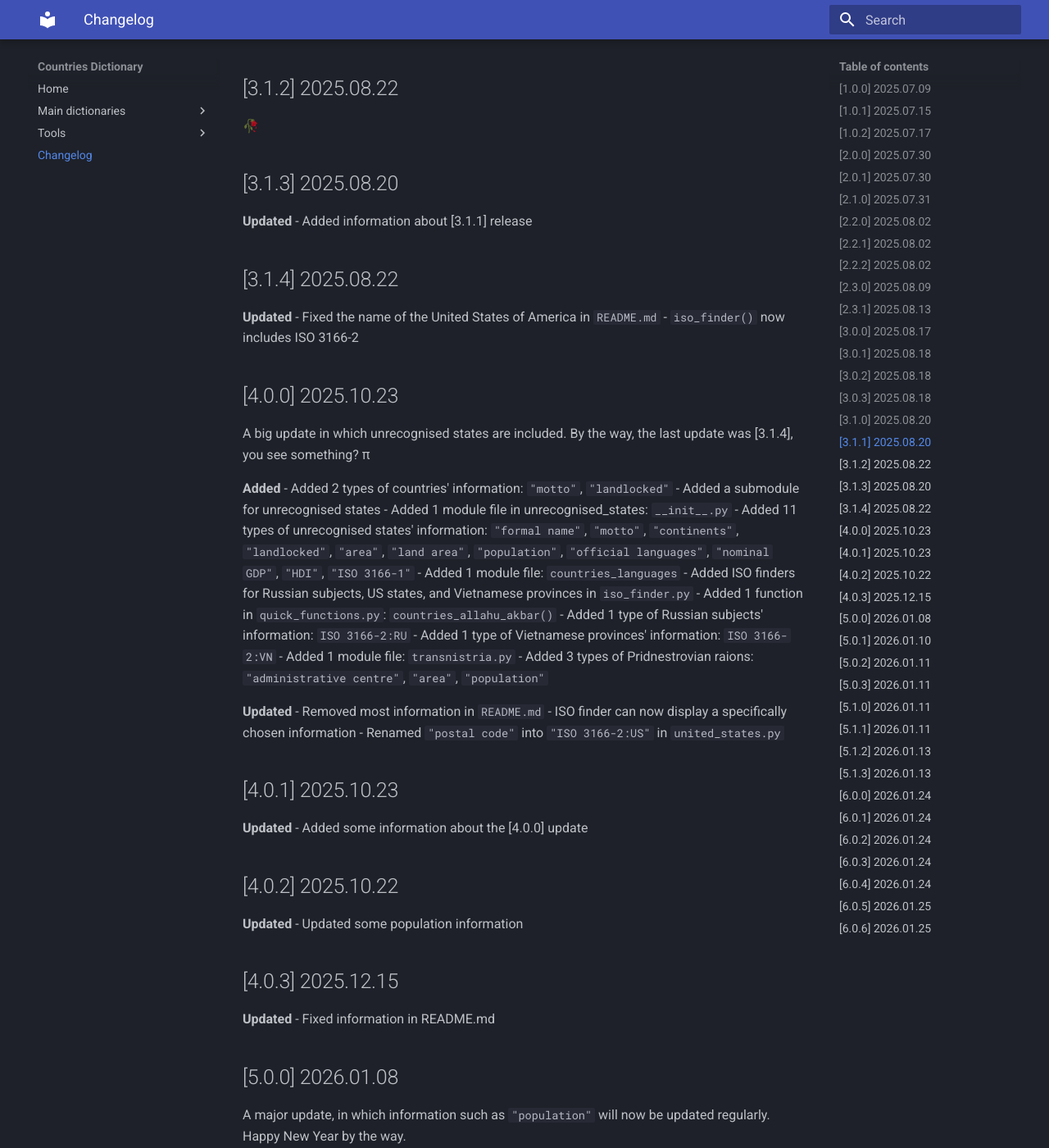
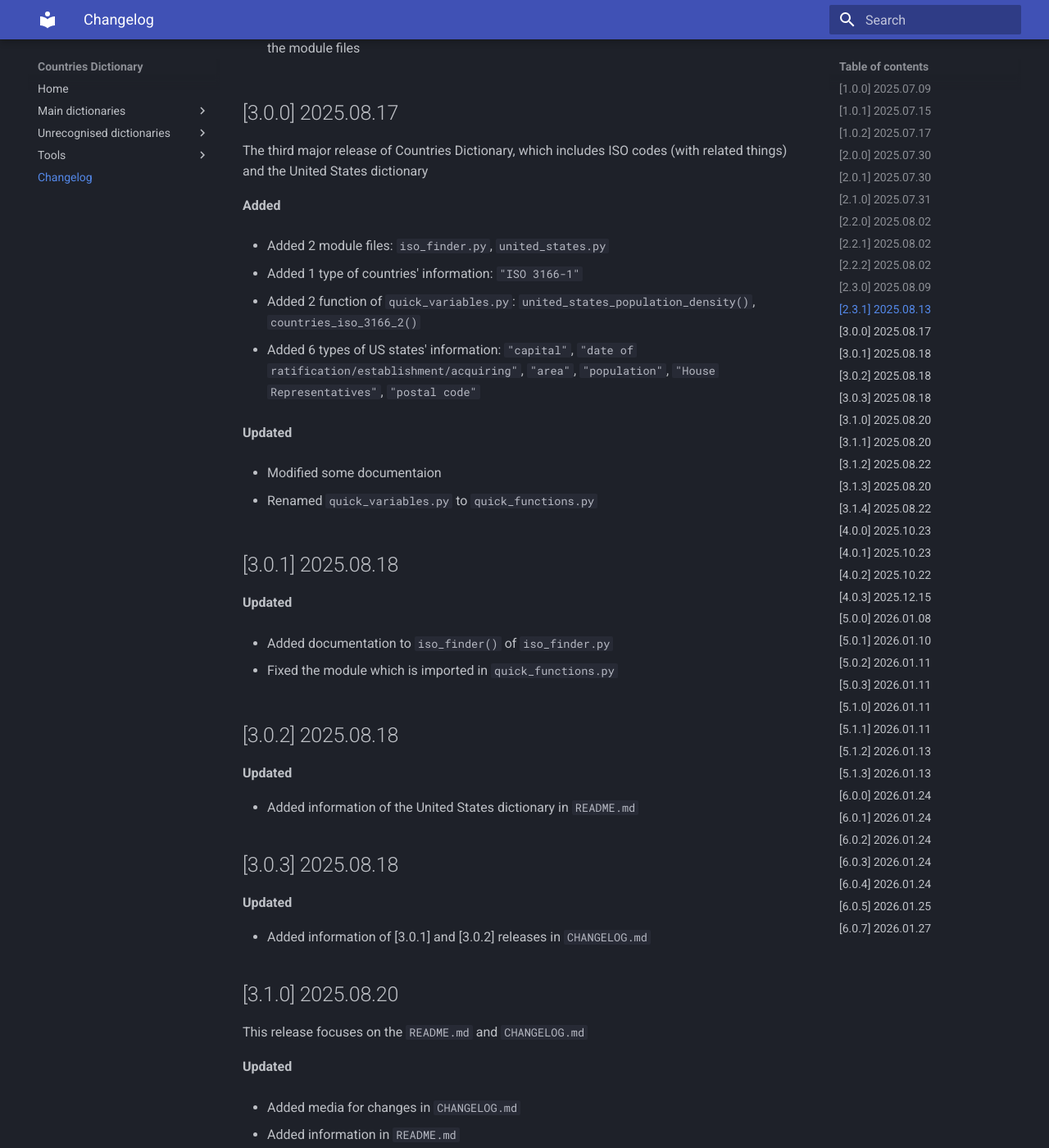
Before and after one commit to ThienFakeVN/countries_dictionary, an MkDocs documentation site: the page built from docs/changelog.md, in a window 1280 px wide and 1400 px high, scrolled down 3467 px. Shown: the whole window at 82% size. Built offline with MkDocs 1.6.1 and Material for MkDocs 9.7.7, drawn with Linux system fonts in a browser that asks for light colours; some of the changed text lies outside the part shown.

Commit message:
i love her....

```diff
--- a/docs/changelog.md
+++ b/docs/changelog.md
@@ -3,119 +3,163 @@
 The first release of Countries Dictionary.
 
 __Added__
+
 - Added 1 module file: `__init__.py`
+
 - Added 4 types of countries' information: `"continents"`, `"area"`, `"population"`, `"nominal GDP"`
 
 ## [1.0.1] 2025.07.15
 __Updated__
+
 - Fixed the licence's name in `pyproject.toml`
 
 ## [1.0.2] 2025.07.17
 __Updated__
+
 - Fixed `README.md`'s grammar
 
 ## [2.0.0] 2025.07.30
 The second major release of Countries Dictionary, which includes new module files
 
 __Added__
+
 - Added 3 module files: `quick_variables.py`, `russia.py`, `vietnam.py`
+
 - Added 4 types of countries' information: `"formal name"`, `"land area"`, `"official languages"`, `"HDI"`
+
 - Added 6 variables in `quick_variables.py`: `json_countries`, `json_russia`, `json_vietnam`, `countries_france_censored`, `countries_area_sorted`, `countries_population_sorted`
+
 - Added 4 types of Russian subjects' information: `"federal district"`, `"economic region"`, `"area"`
+
 - Added 3 types of Vietnamese provinces' information: `"region"`, `"area"`, `"population"`
 
 __Updated__
+
 - Reorganised the Countries Dictionary and the `README.md` file
+
 - Rounded Vatican City's nominal GDP to millions
 
 ## [2.0.1] 2025.07.30
 __Updated__
+
 - Fixed how `quick_variables.py` imports `russia.py` and `vietnam.py`
 
 ## [2.1.0] 2025.07.31
 Since this release, you can publicly see the codes, licence, etc. of this module at https://github.com/ThienFakeVN/countries_dictionary (though, if you see this `CHANGELOG.md` then you have already known that)
 
 __Updated__
+
 - The module can now be maintained on GitHub
 
 ## [2.2.0] 2025.08.02
 The release which introduces `CHANGELOG.md` and various more things
 
 __Added__
+
 - Added `CHANGELOG.md`
+
 - Added 1 type of Russian subjects' information: `"capital/administrative centre"`
+
 - Added 1 type of Vietnamese provinces' information: `"administrative centre"`
+
 - Added 4 variables in `quick_variables.py`: `russia_subjects_area_sorted`, `russia_subjects_population_sorted`, `vietnam_provinces_area_sorted`, `vietnam_provinces_population_sorted`
 
 __Updated__
+
 - Replace `[None]`s in `official languages`s with `[]`, and `None`s in `federal district`s and `economic region`s with `""`
 
 ## [2.2.1] 2025.08.02
 __Updated__
+
 - Removed the link to `CHANGELOG.md` in `README.md`
+
 - Added a reference of the adđition of the `CHANGELOG.md` file
 
 ## [2.2.2] 2025.08.02
 __Updated__
+
 - Added the link to the `CHANGELOG.md` file on GitHub in `README.md`
+
 - Altered the `countries`'s documentation
 
 ## [2.3.0] 2025.08.09
 A big release for `quick_variables.py` and British English (even though I've been using it since the first release), alongside adding some information for minor and major releases.
 
 __Added__
+
 - Added 9 functions in `quick_variables.py`: `chosen_dictionary()`, `json_dictionary()`, `sorted_dictionary()`, `filtered_dictionary()`, `countries_population_density()`, `russia_population_density()`, `vietnam_population_density()`, `countries_population_density()`, `countries_france_censored()`
 
 __Removed__
+
 - Removed the 10 previous variables in `quick_variables.py`: `json_countries`, `json_russia`, `json_vietnam`, `countries_france_censored`, `countries_area_sorted`, `countries_population_sorted`, `russia_subjects_area_sorted`, `russia_subjects_population_sorted`, `vietnam_provinces_area_sorted`, `vietnam_provinces_population_sorted`
 
 __Updated__
+
 - Renamed `LICENSE` to `LICENCE`
+
 - Replaced the licence's name with the `LICENCE` file in `pyproject.toml`
+
 - Modified `README.md` significantly
+
 - Fixed `"land area"`s of some countries
 
 ## [2.3.1] 2025.08.13
 __Updated__
+
 - Modified `README.md` slightly
+
 - Modified some lines in `CHANGELOG.md`
+
 - Renamed `countries`, `russia`, `vietnam` to `COUNTRIES`, `RUSSIA`, `VIETNAM` respectively in the module files
 
 ## [3.0.0] 2025.08.17
 The third major release of Countries Dictionary, which includes ISO codes (with related things) and the United States dictionary
 
 __Added__
+
 - Added 2 module files: `iso_finder.py`, `united_states.py`
+
 - Added 1 type of countries' information: `"ISO 3166-1"`
+
 - Added 2 function of `quick_variables.py`: `united_states_population_density()`, `countries_iso_3166_2()`
+
 - Added 6 types of US states' information: `"capital"`, `"date of ratification/establishment/acquiring"`, `"area"`, `"population"`, `"House Representatives"`, `"postal code"`
 
 __Updated__
+
 - Modified some documentaion
+
 - Renamed `quick_variables.py` to `quick_functions.py`
 
 ## [3.0.1] 2025.08.18
 __Updated__
+
 - Added documentation to `iso_finder()` of `iso_finder.py`
+
 - Fixed the module which is imported in `quick_functions.py`
 
 ## [3.0.2] 2025.08.18
 __Updated__
+
 - Added information of the United States dictionary in `README.md`
 
 ## [3.0.3] 2025.08.18
 __Updated__
+
 - Added information of [3.0.1] and [3.0.2] releases in `CHANGELOG.md`
 
 ## [3.1.0] 2025.08.20
 This release focuses on the `README.md` and `CHANGELOG.md`
 
 __Updated__
+
 - Added media for changes in `CHANGELOG.md`
+
 - Added information in `README.md`
 
 ## [3.1.1] 2025.08.20
 __Updated__
+
 - Added some keywords in `pyproject.toml`
 
 ## [3.1.2] 2025.08.22
@@ -123,129 +167,179 @@ __Updated__
 
 ## [3.1.3] 2025.08.20
 __Updated__
+
 - Added information about [3.1.1] release
 
 ## [3.1.4] 2025.08.22
 __Updated__
+
 - Fixed the name of the United States of America in `README.md`
+
 - `iso_finder()` now includes ISO 3166-2
 
 ## [4.0.0] 2025.10.23
 A big update in which unrecognised states are included. By the way, the last update was [3.1.4], you see something? π
 
 __Added__
+
 - Added 2 types of countries' information: `"motto"`, `"landlocked"`
+
 - Added a submodule for unrecognised states
+
 - Added 1 module file in unrecognised_states: `__init__.py`
+
 - Added 11 types of unrecognised states' information: `"formal name"`, `"motto"`, `"continents"`, `"landlocked"`, `"area"`, `"land area"`, `"population"`, `"official languages"`, `"nominal GDP"`, `"HDI"`, `"ISO 3166-1"`
+
 - Added 1 module file: `countries_languages`
+
 - Added ISO finders for Russian subjects, US states, and Vietnamese provinces in `iso_finder.py`
+
 - Added 1 function in `quick_functions.py`: `countries_allahu_akbar()`
+
 - Added 1 type of Russian subjects' information: `ISO 3166-2:RU`
+
 - Added 1 type of Vietnamese provinces' information: `ISO 3166-2:VN`
+
 - Added 1 module file: `transnistria.py`
+
 - Added 3 types of Pridnestrovian raions: `"administrative centre"`, `"area"`, `"population"`
 
 __Updated__
+
 - Removed most information in `README.md`
+
 - ISO finder can now display a specifically chosen information
+
 - Renamed `"postal code"` into `"ISO 3166-2:US"` in `united_states.py`
 
 ## [4.0.1] 2025.10.23
 __Updated__
+
 - Added some information about the [4.0.0] update
 
 ## [4.0.2] 2025.10.22
 __Updated__
+
 - Updated some population information
 
 ## [4.0.3] 2025.12.15
 __Updated__
+
 - Fixed information in README.md
 
 ## [5.0.0] 2026.01.08
 A major update, in which information such as `"population"` will now be updated regularly. Happy New Year by the way.
 
 __Added__
+
 - Added 1 type of countries' information: `"state religion"`
+
 - Added 1 type of unrecognised states' information: `"state religion"`
 
 __Removed__
+
 - Removed the 9 previous functions in `quick_functions.py`: `filtered_dictionary()`, `countries_population_density()`, `russia_population_density()`, `united_states_population_density()`, `vietnam_population_density()`, `countries_population_density()`, `countries_iso_3166_2()`, `countries_france_censored()`, `countries_allahu_akbar()`
 
 __Updated__
+
 - Fixed `united_states` and `unrecognised_states`'s documentation
+
 - Renamed `chosen_dictionary()` to `quick_function()`
+
 - Monthly updated population information
+
 - Quarterly updated area information
 
 ## [5.0.1] 2026.01.10
 __Updated__
+
 - Fixed the date of [5.0.0]'s release
+
 - Fixed `iso_ru_finder`'s `Exception`'s parameter
 
 ## [5.0.2] 2026.01.11
 __Updated__
+
 - Fixed some code in `quick_functions.py`
 
 ## [5.0.3] 2026.01.11
 __Updated__
+
 - Altered some code in `quick_functions.py`
 
 ## [5.1.0] 2026.01.11
 Monaco, North Korea and Vatican City's `"HDI"` were only `.0`, but now, they are literal `None`s, just as how I planned months ago. Hehehehe.
 
 __Updated__
+
 - Changed values that are empty (e.g. `""` in `"motto"`) into `None`
+
 - `sort_dictionary` in `quick_functions.py` now can filter out `None` values
 
 ## [5.1.1] 2026.01.11
 __Updated__
+
 - Fixed some code in `quick_functions.py`
 
 ## [5.1.2] 2026.01.13
 __Updated__
+
 - Fixed some code in `quick_functions.py`
 
 ## [5.1.3] 2026.01.13
 __Updated__
+
 - Fixed Republic of the Congo's `HDI`
 
 ## [6.0.0] 2026.01.24
 A very big update, where I added a documentation site for my module.
 
 __Added__
+
 - Added a documentation site for the Countries Dictionary <!-- thanks to mkdocs! -->
+
 - Added 1 module file: `mkdocs.yml`
 
 __Updated__
+
 - Renamed `CHANGELOG.md` into `changelog.md`
+
 - Altered how `quick_functions.py` and `iso_finder.py` import other module files
+
 - Altered significantly values in `__init__.py`s
+
 - Fixed values in `russia.py`
+
 - Renamed `"date of ratification/establishment/acquiring"` keys into `"date of ratification/establishment/acquisition"` in `united_states.py`
+
 - Altered significantly code in `quick_functions.py`
 
 ## [6.0.1] 2026.01.24
 __Updated__
+
 - Fixed a critical error
 
 ## [6.0.2] 2026.01.24
 __Updated__
+
 - Fixed some information in `changelog.md`
 
 ## [6.0.3] 2026.01.24
 __Updated__
+
 - Included the `changelog.md` file into the documentation site
 
 ## [6.0.4] 2026.01.24
 __Updated__
+
 - Built the documentation site <!--i forgot to-->
 
 ## [6.0.5] 2026.01.25
 __Updated__
-- Added the link to the docs in `pyproject.toml`
 
-## [6.0.6] 2026.01.25
+- Added the link to the documentation site in `pyproject.toml`
+
+## [6.0.7] 2026.01.27
 __Updated__
-- Reverted how `quick_functions.py` and `iso_finder.py` import other module files
+
+- Fixed the documentation site
--- a/mkdocs.yml
+++ b/mkdocs.yml
@@ -13,6 +13,9 @@ nav:
         - Russia dictionary: main_dictionaries/russia.md
         - United States dictionary: main_dictionaries/united_states.md
         - Vietnam dictionary: main_dictionaries/vietnam.md
+    - "Unrecognised dictionaries":
+        - Main Unrecognised states dictionary: unrecognised_dictionaries/main.md
+        - Transnistra dictionary: unrecognised_dictionaries/transnistria.md
     - "Tools":
         - Quick functions: tools/quick_functions.md
         - ISO Finder: tools/iso_finder.md
--- a/pyproject.toml
+++ b/pyproject.toml
@@ -4,7 +4,7 @@ build-backend = "setuptools.build_meta"
 
 [project]
 name = "countries_dictionary"
-version = "6.0.6"
+version = "6.0.7"
 description = "Provides a dictionary contains countries and unrecognised states and information about them"
 readme = "README.md"
 requires-python = ">=3.7"
```
Also changed, not shown: 4 other files.
